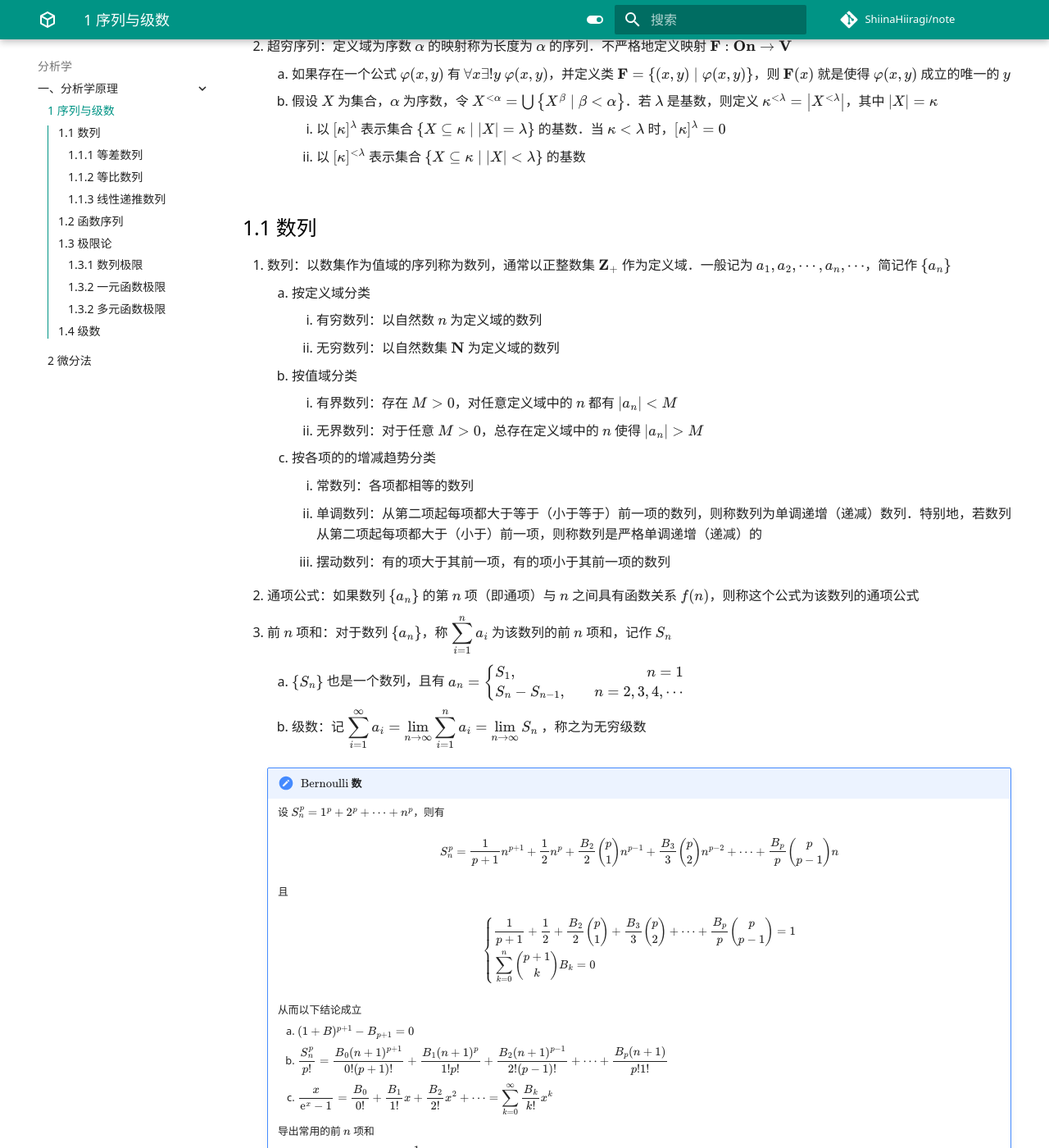
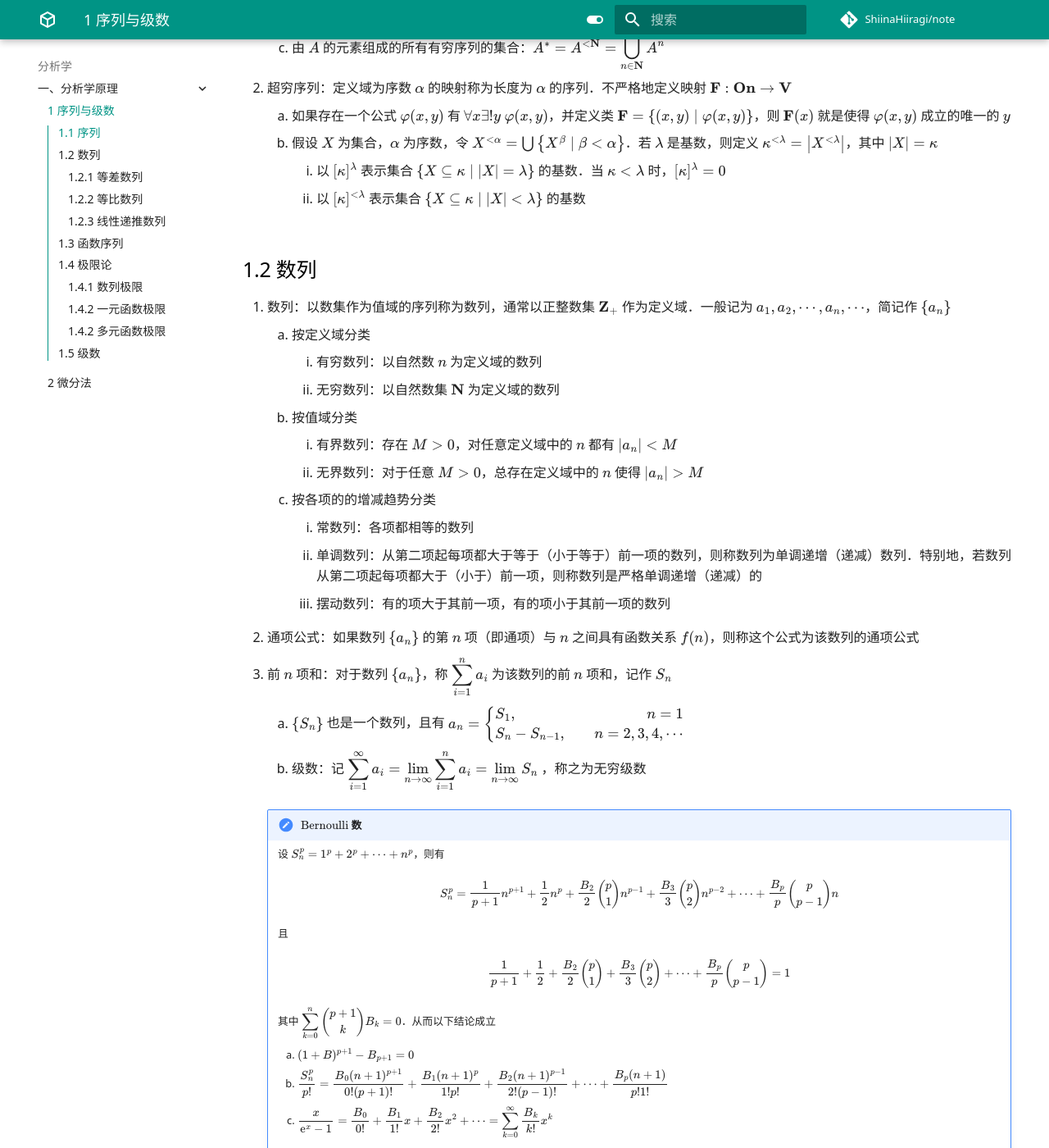
Before and after one commit to ShiinaHiiragi/note, an MkDocs documentation site: the page built from docs/anly/princ/seq.md, in a window 1280 px wide and 1400 px high, scrolled down 385 px. Shown: the whole window at 82% size. Built offline with MkDocs 1.6.1 and Material for MkDocs 9.7.7, drawn with Linux system fonts in a browser that asks for light colours; comment, search, counter and statistics services are not loaded; some of the changed text lies outside the part shown.

```diff
--- a/docs/anly/princ/seq.md
+++ b/docs/anly/princ/seq.md
@@ -1,5 +1,6 @@
 # 1 序列与极限
 
+## 1.1 序列
 1. 序列：以自然数 $n$ 或全体自然数的集合 $\mathbf N$ 为定义域的映射，如果其定义域是 $n \in \mathbf N$，则称为长度为 $n$ 的有穷序列．特别地，定义域为 $0$ 的序列称为空序列，定义域为 $\mathbf N$ 的序列称为无穷序列
     1. 有穷序列：$\left<a_i \mid i < n\right>$ 或 $\left<a_0, a_1, \cdots, a_{n-1}\right>$，其值域表示为 $\left\{a_i \mid i < n\right\}$ 或 $\left\{a_0, a_1, \cdots, a_{n-1}\right\}$．特别地，空序列表示为 $\left<\ \right>$，其值域为 $\varnothing$
     2. 无穷序列：$\left<a_i \mid i \in \mathbf N\right>$ 或 $\left<a_i\right>_{i = 0}^{\infty}$，其值域表示为 $\left\{a_i \mid i \in \mathbf N\right\}$ 或 $\left\{a_i\right\}_{i = 0}^{\infty}$
@@ -10,7 +11,7 @@
         1. 以 $[\kappa]^{\lambda}$ 表示集合 $\{X \subseteq \kappa\mid |X|=\lambda\}$ 的基数．当 $\kappa<\lambda$ 时，$[\kappa]^{\lambda}=0$
         2. 以 $[\kappa]^{<\lambda}$ 表示集合 $\{X \subseteq \kappa \mid |X|<\lambda\}$ 的基数
 
-## 1.1 数列
+## 1.2 数列
 1. 数列：以数集作为值域的序列称为数列，通常以正整数集 $\mathbf Z_+$ 作为定义域．一般记为 $a_1, a_2, \cdots, a_n, \cdots$，简记作 $\{a_n\}$
     1. 按定义域分类
         1. 有穷数列：以自然数 $n$ 为定义域的数列
@@ -37,19 +38,16 @@
         且
 
         $$
-        \left\{\begin{aligned}
-        & \dfrac{1}{p+1}+\dfrac{1}{2}+\dfrac{B_2}{2}\dbinom{p}{1}+\dfrac{B_3}{3}\dbinom{p}{2}+\cdots+\dfrac{B_p}{p}\dbinom{p}{p-1}=1 \\
-        & \sum_{k=0}^n\dbinom{p+1}{k} B_k=0
-        \end{aligned}\right.
+        \dfrac{1}{p+1}+\dfrac{1}{2}+\dfrac{B_2}{2}\dbinom{p}{1}+\dfrac{B_3}{3}\dbinom{p}{2}+\cdots+\dfrac{B_p}{p}\dbinom{p}{p-1}=1
         $$
 
-        从而以下结论成立
+        其中 ${\displaystyle \sum_{k=0}^n\dbinom{p+1}{k} B_k=0}$．从而以下结论成立
 
         1. $(1+B)^{p+1}-B_{p+1}=0$
         2. $\dfrac{S_n^p}{p !}=\dfrac{B_0(n+1)^{p+1}}{0 !(p+1) !}+\dfrac{B_1(n+1)^p}{1 ! p !}+\dfrac{B_2(n+1)^{p-1}}{2 !(p-1) !}+\cdots+\dfrac{B_p(n+1)}{p ! 1 !}$
         3. ${\displaystyle \dfrac{x}{\mathrm{e}^x-1}=\dfrac{B_0}{0 !}+\dfrac{B_1}{1 !} x+\dfrac{B_2}{2 !} x^2+\cdots=\sum_{k=0}^{\infty} \dfrac{B_k}{k !} x^k}$
 
-        导出常用的前 $n$ 项和
+        据此导出常用的前 $n$ 项和
 
         4. $1+2+3+\cdots+n=\dfrac{1}{2} n(n+1)$
         5. $1^2+2^2+3^2+\cdots+n^2=\dfrac{1}{6} n(n+1)(2 n+1)$
@@ -64,7 +62,7 @@
         2. 若 $\Delta a_k = \Delta b_k$，则 $a_k = b_k + c \ (k \in \mathbf Z_+)$，其中 $c$ 为常数
         3. ${\displaystyle \sum_{k=1}^n a_k \Delta b_k + \sum_{k=1}^n} b_{k+1} \Delta a_k = a_{n+1} b_{n+1} - a_1 b_1$
 
-### 1.1.1 等差数列
+### 1.2.1 等差数列
 1. 等差数列：如果数列满足 $a_n = a_{n-1} + d（n \geqslant 2）$，则称数列 $\{a_n\}$ 为等差数列，常数 $d$ 为等差数列的公差
     1. 通项公式：$a_n = a_m + (n - m)d$
     2. 前 $n$ 项和：$S_n = na_1 + \dfrac 12n(n - 1)d$
@@ -83,7 +81,7 @@
         3. $\{a_n\}$ 是 $m$ 阶等差数列当且仅当 $a_n$ 是 $n$ 的 $m$ 次多项式
     3. 前 $n$ 项和：设 $\{a_n\}$ 是 $m$ 阶等差数列，则 $S_n = {\displaystyle \sum_{k=0}^m C_n^{k+1} \Delta^k a_1}$ 是关于 $n$ 的 $m + 1$ 次多项式
 
-### 1.1.2 等比数列
+### 1.2.2 等比数列
 1. 等比数列：如果数列满足 $\dfrac{a_n}{a_{n-1}} = q \ (n \geqslant 2, q \neq 0)$，则称数列 $\{a_n\}$ 为等比数列，常数 $q$ 为等比数列的公比
     1. 通项公式：$a_n = a_1 q^{n-1}, n \in \mathbf Z_+$
     2. 前 $n$ 项和：$S_n = \left\{\begin{aligned} & \dfrac{a_1(1 - q^n)}{1 - q}, & q \neq 1 \\ & na_1, & q = 1 \end{aligned}\right.$
@@ -94,7 +92,7 @@
     4. $q < 0$ 时，$\{a_n\}$ 为摆动数列
 3. 无穷递缩等比数列：公比 $|q| < 1$ 的等比数列，其无穷级数 ${\displaystyle \sum_{n=1}^\infty a_n = \dfrac{a_1}{1 - q}}$
 
-### 1.1.3 线性递推数列
+### 1.2.3 线性递推数列
 1. 递推数列：如果数列 $\{a_n\}$ 满足递推关系 $a_{n+k} = f(a_{n+k-1}, a_{n+k-2}, \cdots, a_n)$，则称其为 $k$ 阶递推数列
     1. 如果 $k$ 阶数列的递推公式是线性的，即 $a_{n+k} = p_1 a_{n+k-1} + p_2 a_{n+k-2} + \cdots + p_k a_n + f(n)$，其中 $n \in \mathbf Z_+, p_1, p_2, \cdots, p_k$ 是常数且 $p_k \neq 0$，则称 $\{a_n\}$ 为 $k$ 阶线性递推数列
     2. $k$ 阶线性递推数列的递推公式 $f(n) = 0$，则称其为 $k$ 阶线性递归数列
@@ -116,10 +114,10 @@
                 1. 若 $x_1 \neq x_2$，则 $a_n = \dfrac{ax_2 - b}{x_2 - x_1} x_1^{n-1} - \dfrac{ax_1 - b}{x_2 - x_1} x_2^{n-1}$
                 2. 若 $x_1 = x_2 = \dfrac p2$，则 $a_n = \left(\dfrac p2\right)^{n-2} \left[\left(pa - b\right) - n\left(\dfrac{pa}{2} - b\right)\right]$
 
-## 1.2 函数序列
+## 1.3 函数序列
 
-## 1.3 极限论
-### 1.3.1 数列极限
+## 1.4 极限论
+### 1.4.1 数列极限
 1. 数列极限：设 $\left\{x_{n}\right\}$ 是一个数列，$a$ 是实数．若对任意给定的 $\varepsilon>0$，总存在一个正整数 $N$，当 $n>N$ 时都有 $\left|x_{n}-a\right|<\varepsilon$，则称 $a$ 是数列 $\left\{x_{n}\right\}$ 的极限，或称数列 $\left\{x_{n}\right\}$ 收敛于 $a$ 记为 ${\displaystyle \lim _{n \rightarrow \infty} x_{n}=a}$ 或 $x_{n} \rightarrow a \ (n \rightarrow \infty)$．此时也称数列 $\left\{x_{n}\right\}$ 极限存在
     1. 无穷小量：当 ${\displaystyle \lim _{n \rightarrow \infty} x_{n}=0}$ 时，称数列 $x_n$ 为无穷小量
     2. 数列极限的性质
@@ -145,7 +143,7 @@
         4. 设 $\left\{x_{n}\right\}$ 是无穷大量，$\left\{y_{n}\right\}$ 收敛于 $a \neq 0$，则其乘积 $\left\{x_{n} y_{n}\right\}$ 是无穷大量
 3. 收敛准则：单调有界数列必有极限
 
-### 1.3.2 一元函数极限
+### 1.4.2 一元函数极限
 1. 函数极限的定义
     1. 函数在 $x_{0}$ 点的极限：设函数 $f(x)$ 在 $x_{0}$ 点的某个去心球形邻域有定义
         1. 函数值趋于有穷的极限：设 $A$ 是一个定数，若对于任意给定的 $\varepsilon>0$，一定存在 $\delta>0$ 使得当 $0<$ $\left|x-x_{0}\right|<\delta$ 时，总有 $|f(x)-A|<\varepsilon$，则称 $A$ 是函数 $f(x)$ 在 $x_{0}$ 点的极限，记作 ${\displaystyle \lim _{x \rightarrow x_{0}} f(x)=A}$ 或 $f(x) \rightarrow A \ \left(x \rightarrow x_{0}\right)$．此时也称函数 $f(x)$ 在 $x_{0}$ 点极限存在，其极限值是 $A$
@@ -174,6 +172,6 @@
 4. 两个重要极限：${\displaystyle \lim _{x \rightarrow 0} \frac{\sin x}{x}=1}$ 与 ${\displaystyle \lim _{x \rightarrow \infty}\left(1+\frac{1}{x}\right)^{x}=\mathrm{e}}$
 5. 无穷小量
 
-### 1.3.2 多元函数极限
+### 1.4.2 多元函数极限
 
-## 1.4 级数
+## 1.5 级数
```
Also changed, not shown: docs/anly/princ/diff.md (+21 -1 lines), docs/top/point/space.md (+2 -2 lines).
